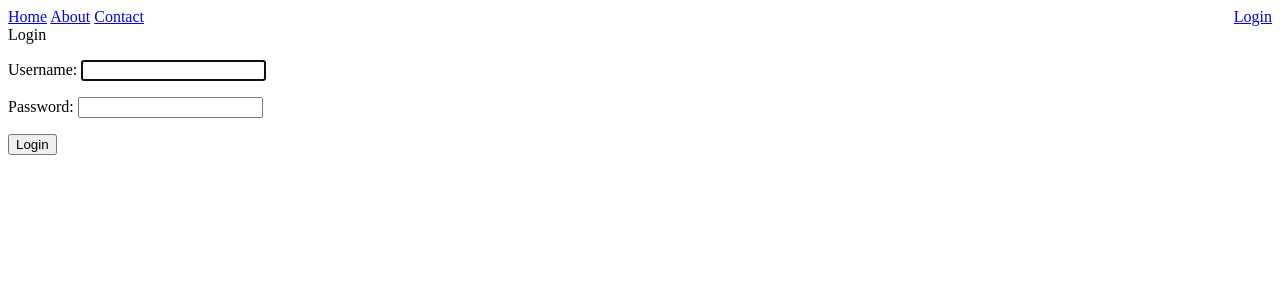
After one commit to informmehemant/learning_django, a Django app: page /accounts/login in a window 1280 px wide. The commit adds this page. Shown: the top 300 px of the page. Run offline with Django 3.2, Linux system fonts and the light colour scheme.

Commit message:
Login and profile page added

```diff
--- a/hackershark_website/settings.py
+++ b/hackershark_website/settings.py
@@ -116,3 +116,7 @@ USE_TZ = True
 # https://docs.djangoproject.com/en/3.1/howto/static-files/
 
 STATIC_URL = '/static/'
+
+LOGIN_URL = "login"
+LOGIN_REDIRECT_URL ="index"
+LOGOUT_REDIRECT_URL ="index"
--- /dev/null
+++ b/hackershark_website/templates/accounts/login.html
@@ -0,0 +1,11 @@
+{% extends 'base.html' %}
+{% block content %}
+<span> Login</span>
+<form method="post">
+   {% csrf_token %}
+
+   {{ form.as_p }}
+
+   <button type="submit">Login </button>
+</form>
+ {% endblock %}
--- a/hackershark_website/templates/navbar.html
+++ b/hackershark_website/templates/navbar.html
@@ -27,4 +27,19 @@
      <a href="{% url 'contact' %}">Contact</a>
      {% endif %}
     </span>
+    <span style="float: right">
+
+     {% if user.is_authenticated %}
+     {% url 'profile' as profile_url %}
+     <span> Hi
+         {% if request.path == profile_url %}
+         {{ user.username }} {% else %}
+         <a href="{{ profile_url }}">  {{ user.username}}</a>
+     </span>
+     {% endif %}
+     <span> <a href="{% url 'logout' %}">Logout</a> </span>
+     {% else %}
+        <span> <a href="{% url 'login' %}"> Login </a></span>
+     {% endif %}
+    </span>
 </div>
--- a/hackershark_website/urls.py
+++ b/hackershark_website/urls.py
@@ -16,11 +16,19 @@ Including another URLconf
 from django.contrib import admin
 from django.urls import path
 
+from django.contrib.auth import views as auth_views
+
 from . import views
 
 urlpatterns = [
     path('admin/', admin.site.urls),
     path('', views.index, name="index"),
     path('about', views.about, name="about"),
-    path('contact', views.contact, name="contact")
+    path('contact', views.contact, name="contact"),
+    path('accounts/profile', views.ProfileView.as_view(), name="profile"),
+
+    # Django Auth
+    path('accounts/login', auth_views.LoginView.as_view(template_name="accounts/login.html"), name="login"),
+    path('accounts/logout', auth_views.LogoutView.as_view(), name="logout")
+
 ]
--- a/hackershark_website/views.py
+++ b/hackershark_website/views.py
@@ -1,6 +1,9 @@
 # from django.http import HttpResponse
 # from django.template import loader
 from django.shortcuts import render
+
+from django.views.generic.base import TemplateView
+from django.contrib.auth.mixins import LoginRequiredMixin
 
 def index(request):
     # template = loader.get_template('index.html')
@@ -12,3 +15,6 @@ def contact(request):
 
 def about(request):
     return render(request, 'about.html')
+
+class ProfileView(LoginRequiredMixin, TemplateView):
+    template_name = 'accounts/profile.html'
```
Also changed, not shown: hackershark_website/templates/accounts/profile.html (added, +7 -0 lines), db.sqlite3.
